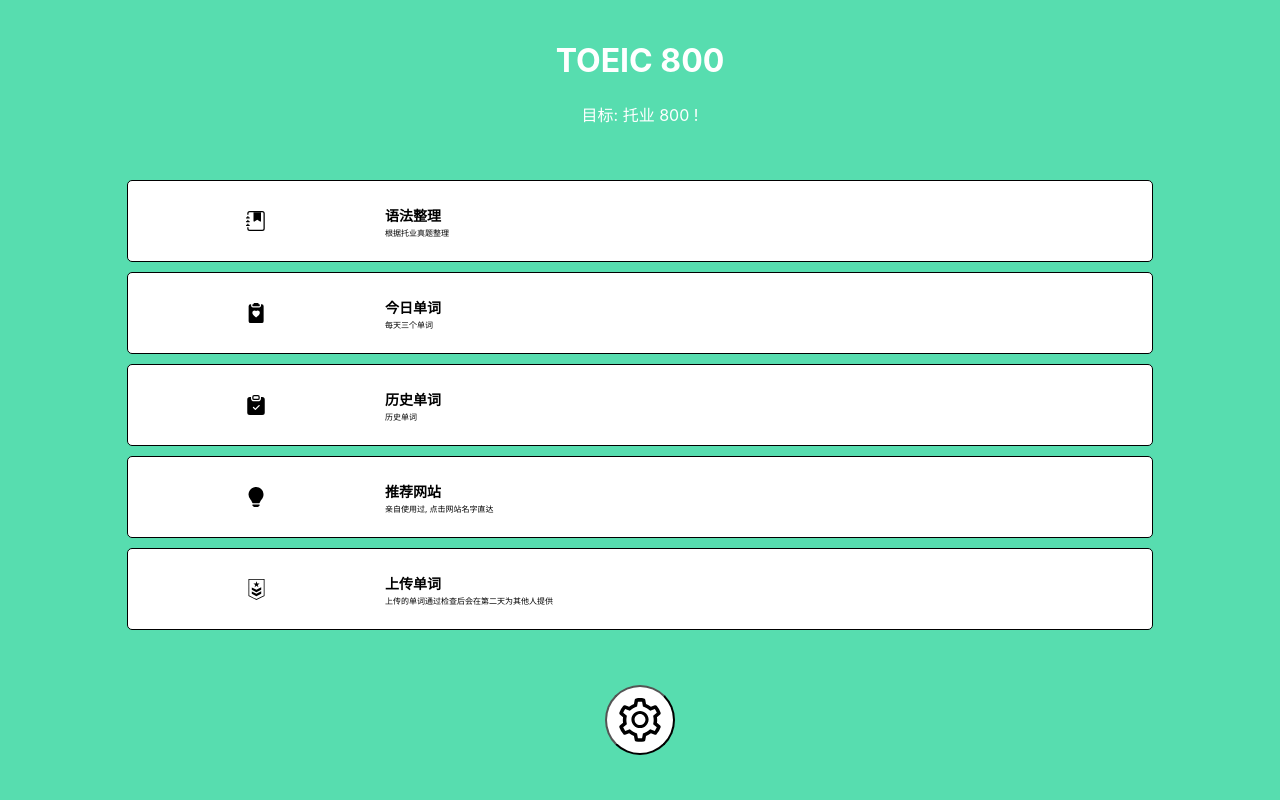
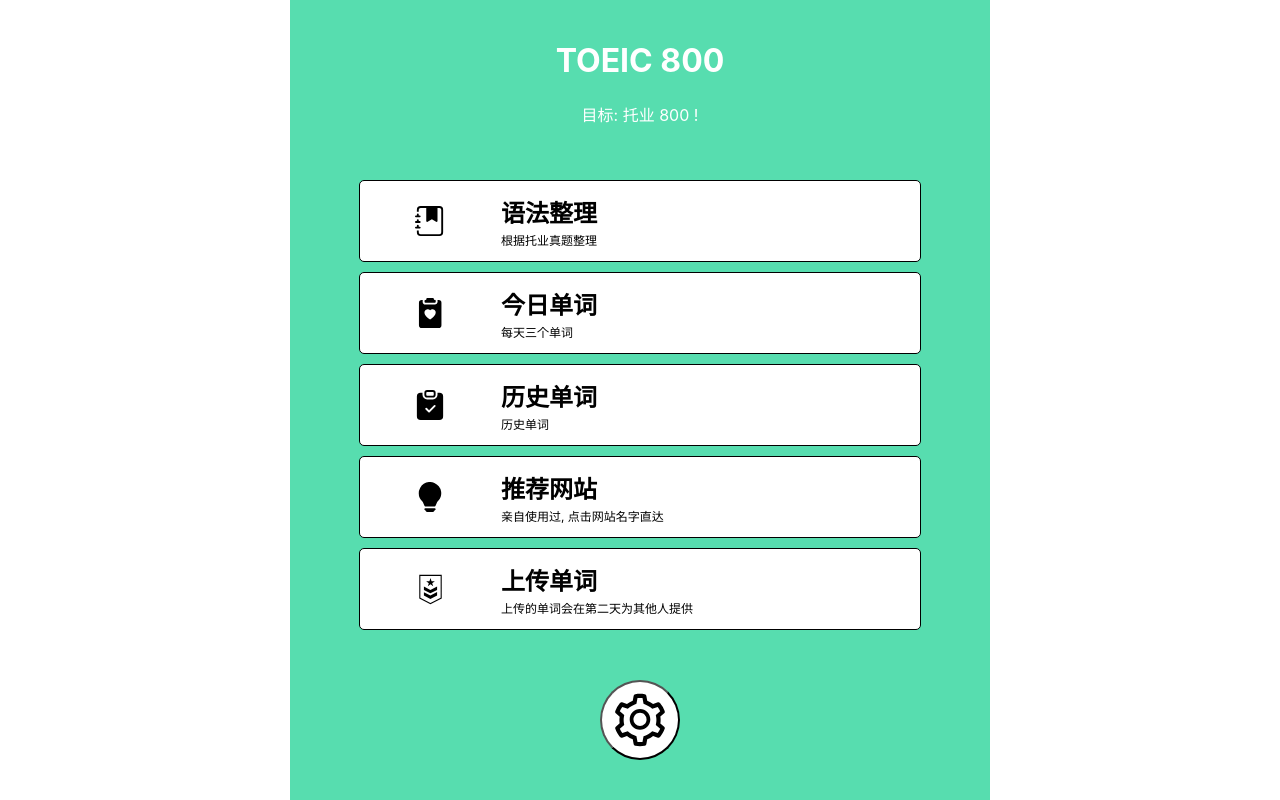
Before and after one commit to Chenbao2021/EnglishWeb2, a React app: page / in a window 1280 px wide. Built offline with nearby package versions, Linux system fonts and the light colour scheme.

Commit message:
0404 getWord validation

```diff
--- a/src/App.css
+++ b/src/App.css
@@ -1,6 +1,10 @@
 .App {
+  position: absolute;
+  left: 50%;
+  transform: translate(-50%, 0);
   text-align: center;
   height: 100vh;
+  max-width: 700px;
   width: 100vw;
   background-color: #57DDAF;
 
@@ -99,8 +103,8 @@
   /* left: 50%; */
   /* transform: translate(-50%, 50%); */
 
-  height: 70px;
-  width: 70px;
+  height: 80px;
+  width: 80px;
   border-radius: 50%;
   background-color: white;
   color: black;
--- a/src/App.js
+++ b/src/App.js
@@ -50,6 +50,8 @@
   const [wordChinese, setWordChinese] = useState('')
   const [uploadWordClicked, setUploadWordClicked] = useState('');
   const [checkVocabulariesBoard, setCheckVocabulariesBoard] = useState('');
+  const [getWordClicked, setGetWordClicked ] = useState(false);
+
   const getWord = async () => {
     var today = new Date(),
     date = today.getFullYear() + '-' + (today.getMonth() + 1) + '-' + today.getDate();
@@ -73,8 +75,8 @@
           {props.icon}
         </div>
         <div className='bodyOptionRight'>
-          <p style={{ fontWeight: 'bold', fontSize: '14px' }}>{props.title}</p>
-          <p style={{ fontSize: '8px' }}>{props.description}</p>
+          <p style={{ fontWeight: 'bold', fontSize: '24px' }}>{props.title}</p>
+          <p style={{ fontSize: '12px' }}>{props.description}</p>
         </div>
       </button>
     )
@@ -86,8 +88,8 @@
           {props.icon}
         </div>
         <div className='bodyOptionRight'>
-          <p style={{ fontWeight: 'bold', fontSize: '14px' }}>{props.title}</p>
-          <p style={{ fontSize: '8px' }}>{props.description}</p>
+          <p style={{ fontWeight: 'bold', fontSize: '24px' }}>{props.title}</p>
+          <p style={{ fontSize: '12px' }}>{props.description}</p>
         </div>
       </a>
     )
@@ -95,11 +97,10 @@
   const M_Setting = (props) => {
     return(
       <button className='bodySetting' onClick={() => setSetting(true)}>
-        <AiOutlineSetting size='50px' />
+        <AiOutlineSetting size='60px' />
       </button>
     )
   }
-
   const M_SettingContents = (props) => {
     const connexion = async (props) => {
       createUserWithEmailAndPassword(auth, props.email, props.password)
@@ -228,6 +229,13 @@
       const getWord = async (props) => {
         if(userId === '') {
           alert('请登录!');
+          setClicked(false);
+          setSetting(true);
+        } else {
+          if((wordChinese !== props.cn) || (wordEnglish !== props.en)){
+            alert('默写错误🙅‍♂️');
+            setWordChinese('');
+            setWordEnglish('');
           } else {
             setWords(words.filter((e) => e.cn !== props.cn));
             var today = new Date(),
@@ -235,10 +243,17 @@
             const userRef = doc(db, 'users', userId);
             await updateDoc(userRef, {skills: arrayUnion({cn: props.cn, en: props.en, description: props.description, date: date})})
             alert('单词已经保存在你的单词本里面了')
+            setWordChinese('');
+            setWordEnglish('');
+          }}
       }
+      // getWord({cn: props.cn, en: props.en, description: props.description})
+      const M_wordClicked = () => {
+
       }
       return(
-        <button onClick={() => { getWord({cn: props.cn, en: props.en, description: props.description}) }} style={{all: 'unset', display: 'flex', flexDirection: 'row', border: '1px black solid', backgroundColor: '#57DDAF', height: '150px', marginTop: '3%' , borderRadius: '2%',  }}>
+        <>
+          <button onClick={() => { setGetWordClicked(true) }} style={{all: 'unset', display: 'flex', flexDirection: 'row', border: '1px black solid', backgroundColor: '#57DDAF', height: '150px', marginTop: '3%' , borderRadius: '2%',  }}>
             <div style={{ width: '40%', borderRight: '1px black solid', display: 'flex', flexDirection: 'column', justifyContent:'space-around', alignItems: 'center', }}>
               <p>{props.cn}</p>
               <p>{props.en}</p>
@@ -247,6 +262,37 @@
               <p>{props.description}</p>
             </div>
           </button>
+          <Modal isOpen={getWordClicked}>
+            <div className='inscription-line' style={{ display: 'flex', flexDirection:"column", alignItems:"center" }}>
+                      <p style={{ marginBottom:0, padding: 0, }}>默写它的英语 : <input  type="text" value={wordEnglish}  onChange={(e) => setWordEnglish(e.target.value)} style={{  width:'100%', padding: '1px', border: '1px solid black' }} /> </p>
+                      <p style={{ marginBottom:0, padding: 0, }}>默写它的中文 : <input  type="text" value={wordChinese}  onChange={(e) => setWordChinese(e.target.value)} style={{  width:'100%', padding: '1px', border: '1px solid black' }} /> </p>
+            </div>
+            <div className='vocabulariesButtons' style={{ display: 'flex', justifyContent: 'center',  height: '80px',  }}>
+              <button style={{
+                width: '100%',
+                height: '80%',
+                marginTop: '10%',
+
+                // bottom: '5vh',
+              }}
+                onClick={() => getWord({cn: props.cn, en: props.en, description: props.description})}
+              >
+                <p>确认</p>
+              </button>
+              <button style={{
+                width: '100%',
+                height: '80%',
+                marginTop: '10%',
+
+                // bottom: '5vh',
+              }}
+                onClick={() => setGetWordClicked(false)}
+              >
+                <p>返回</p>
+              </button>
+            </div>
+          </Modal>
+       </>
       )
     }
     return(
@@ -258,7 +304,7 @@
           { words.length !== 0 ?
               words.map(word => {
                     return(
-                        <Word cn={word.cn} en={word.en} description={word.description} />
+                        Word({cn:word.cn, en:word.en, description:word.description})
                     )
                     })
             : <div style={{ display: 'flex', alignItems: 'center', justifyContent: 'center', flexDirection: 'row', flexGrow: 0.6, marginTop: '3%' , borderRadius: '2%',  }}>
@@ -270,8 +316,6 @@
               width: '100%',
               height: '80%',
               marginTop: '10%',
-
-              // bottom: '5vh',
             }}
               onClick={() => setClicked(false)}
             >
@@ -284,6 +328,7 @@
   }
   const M_CheckVocabulariesBoard = (props) => {
     const Word = (props) => {
+
       const getWord = async (props) => {
         if(userId === '') {
           alert('请登录!');
@@ -525,11 +570,11 @@
             </div>
         </header>
         <body className='App-body'>
-            <Options2 title="语法整理" description='根据托业真题整理' icon={<BsFillJournalBookmarkFill color="black" size="20px" />} />
-            <Options f={getWord} title="今日单词" description='每天三个单词' icon={<BsClipboard2HeartFill color="black" size="20px" />} />
-            <Options f={setDateClicked} title="历史单词" description='历史单词' icon={<BsClipboardCheckFill size="20px" />}/>
-            <Options f={setUsefulwebClicked} title="推荐网站" description='亲自使用过, 点击网站名字直达' icon={<BsFillLightbulbFill size="20px"/>} />
-            <Options f={setAddWordClicked} title="上传单词" description='上传的单词通过检查后会在第二天为其他人提供' icon={<GiRank3 size="25px"/>} />
+            <Options2 title="语法整理" description='根据托业真题整理' icon={<BsFillJournalBookmarkFill color="black" size="30px" />} />
+            <Options f={getWord} title="今日单词" description='每天三个单词' icon={<BsClipboard2HeartFill color="black" size="30px" />} />
+            <Options f={setDateClicked} title="历史单词" description='历史单词' icon={<BsClipboardCheckFill size="30px" />}/>
+            <Options f={setUsefulwebClicked} title="推荐网站" description='亲自使用过, 点击网站名字直达' icon={<BsFillLightbulbFill size="30px"/>} />
+            <Options f={setAddWordClicked} title="上传单词" description='上传的单词会在第二天为其他人提供' icon={<GiRank3 size="35px"/>} />
             <div style={{ flexGrow: 10, display: 'flex', flexDirection: 'column', justifyContent: 'center', }}>
               {M_Setting()}
             </div>
```
Lines whose indentation alone changed are shown as unchanged.
